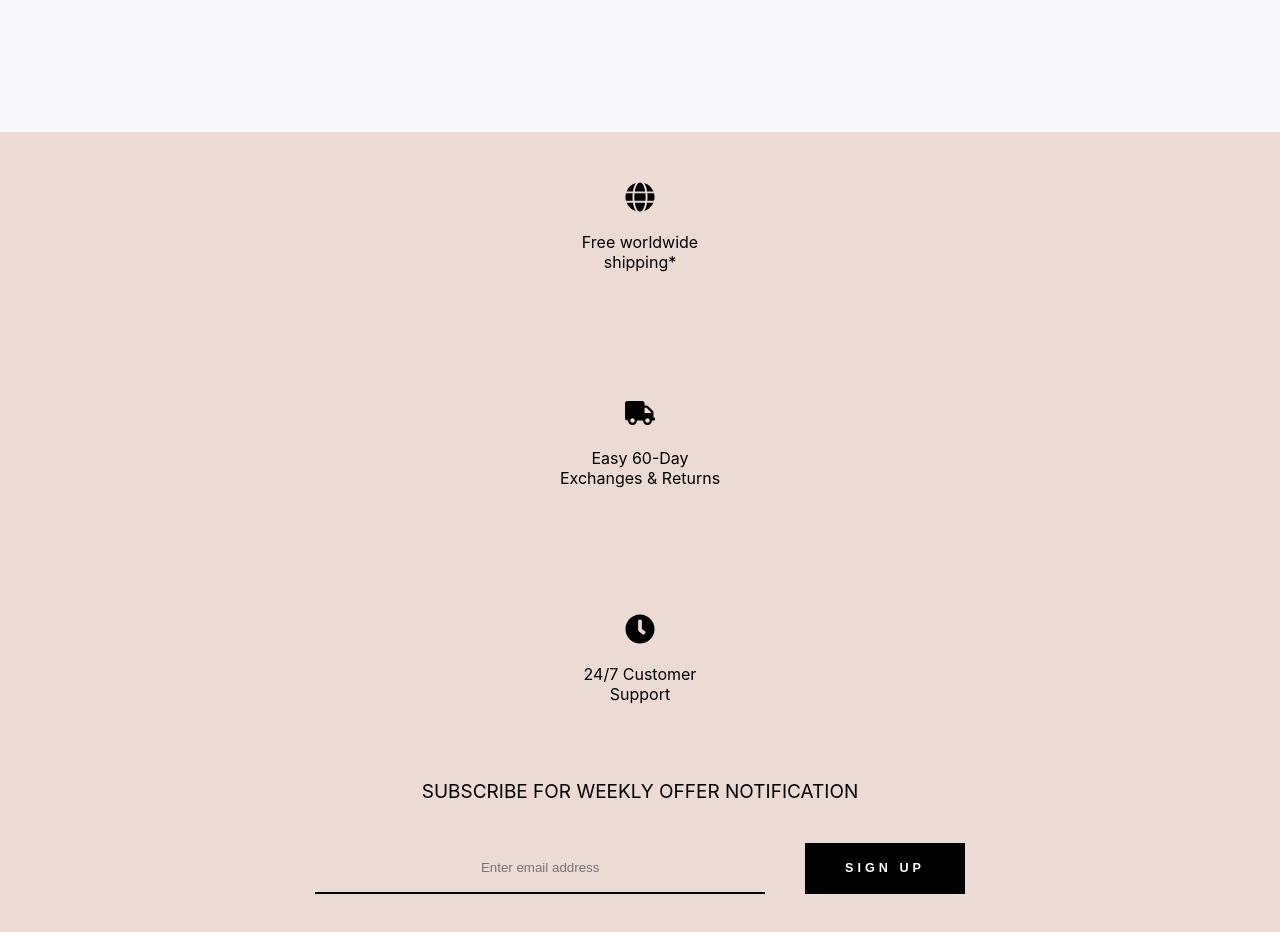
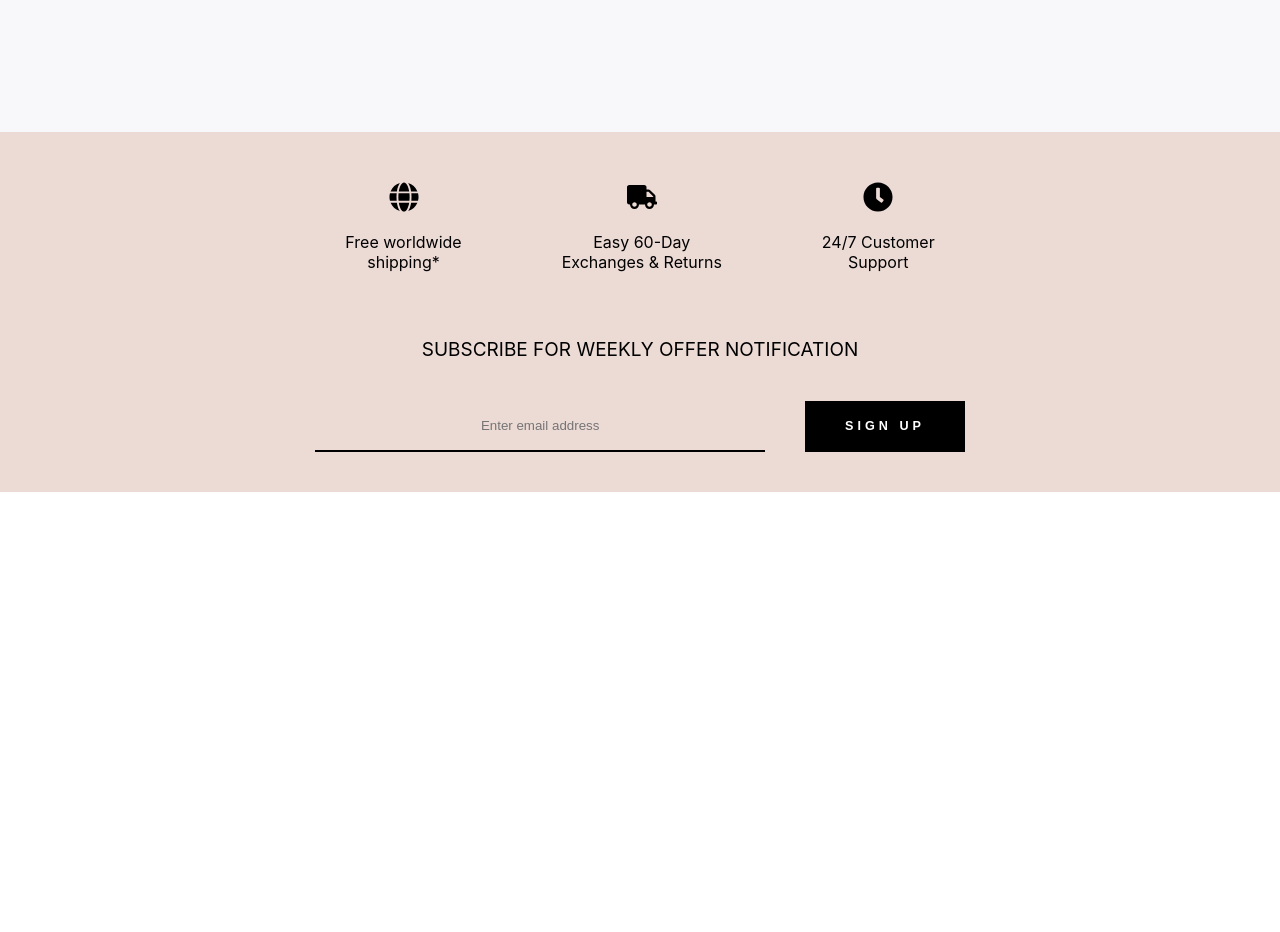
Before and after one commit to RummanSadiq/shoponeline, a React (Create React App) app: page / in a window 1280 px wide. Shown: the part 1020-1952 px from the top of the page. After the commit the page ends 1512 px from the top, so only its background shows below. Built offline with nearby package versions, Linux system fonts and the light colour scheme.

Commit message:
bug fixed in footer in grid-container

```diff
--- a/src/App.css
+++ b/src/App.css
@@ -12,7 +12,7 @@
   padding: 50px;
 
 }
-.grid-container{
+.footer-container .grid-container{
   display: flex;
   justify-content: center;
   text-align: center;
```
